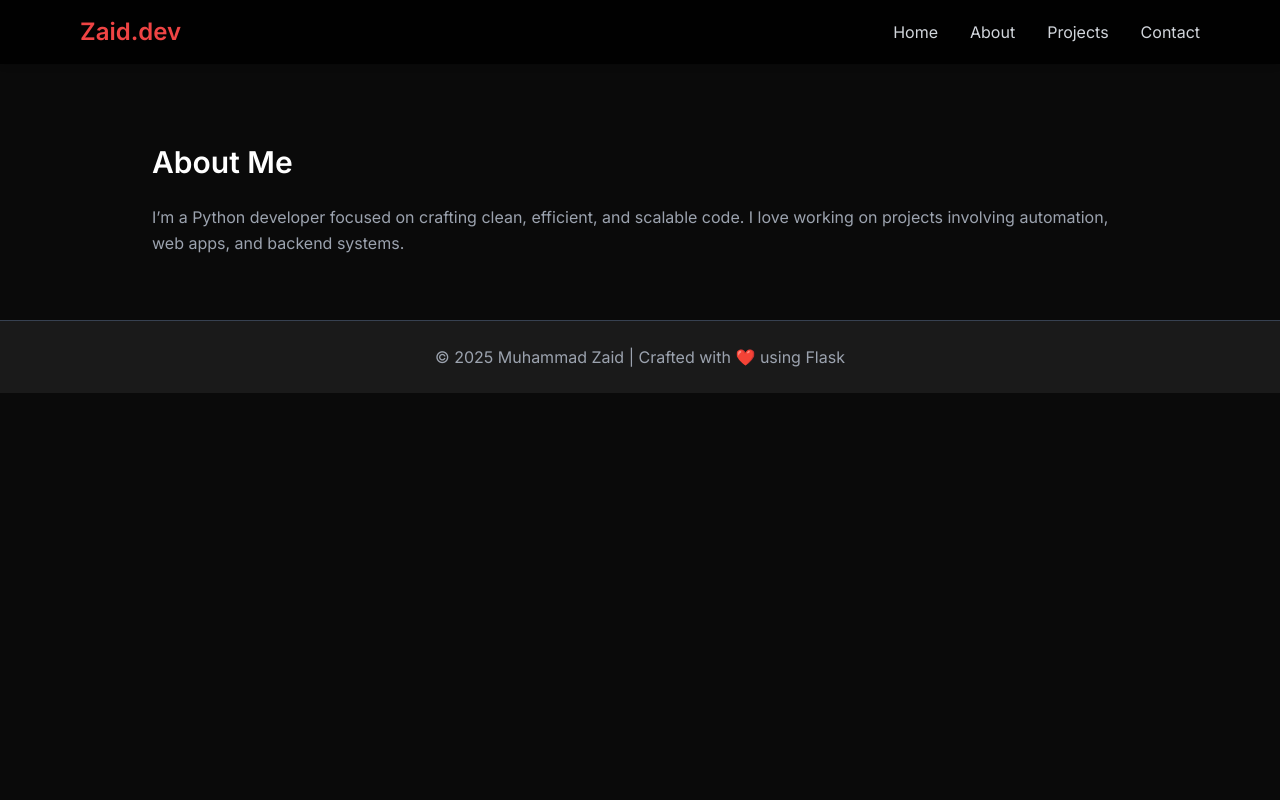
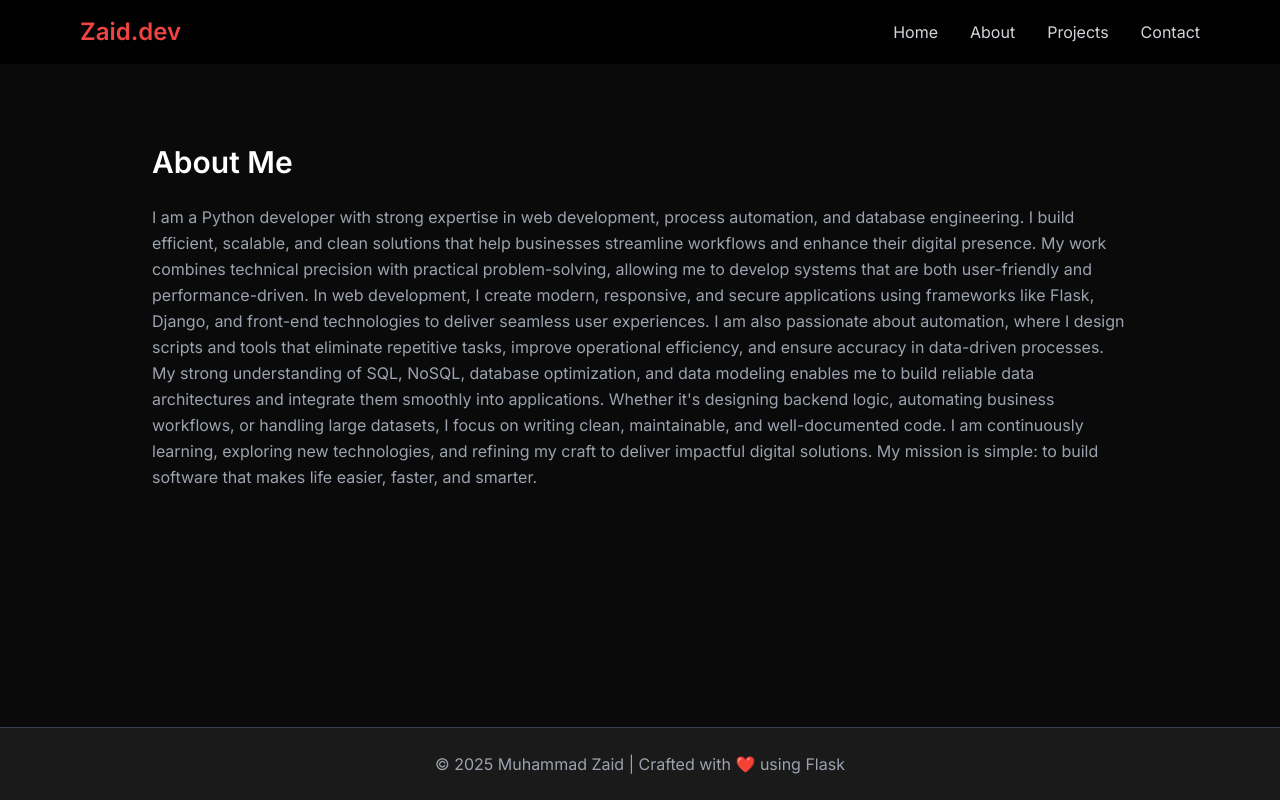
Before and after one commit to mzaid129/Portfolio_Website, a Flask app: page /about in a window 1280 px wide. Run offline with Flask 3, Linux system fonts and the light colour scheme; some libraries are stand-ins or nearby versions.

Commit message:
Add files via upload

```diff
--- a/portfolio/app.py
+++ b/portfolio/app.py
@@ -1,6 +1,5 @@
 from flask import Flask, render_template, request, redirect, flash, url_for
 import smtplib
-import sqlite3
 from email.mime.text import MIMEText
 
 app = Flask(__name__)
--- a/portfolio/templates/about.html
+++ b/portfolio/templates/about.html
@@ -3,8 +3,7 @@
 <section class="max-w-5xl mx-auto px-6 mt-16" data-aos="fade-up">
   <h2 class="text-3xl font-bold text-white mb-6">About Me</h2>
   <p class="text-gray-400 leading-relaxed">
-    I’m a Python developer focused on crafting clean, efficient, and scalable code.
-    I love working on projects involving automation, web apps, and backend systems.
+    I am a Python developer with strong expertise in web development, process automation, and database engineering. I build efficient, scalable, and clean solutions that help businesses streamline workflows and enhance their digital presence. My work combines technical precision with practical problem-solving, allowing me to develop systems that are both user-friendly and performance-driven. In web development, I create modern, responsive, and secure applications using frameworks like Flask, Django, and front-end technologies to deliver seamless user experiences. I am also passionate about automation, where I design scripts and tools that eliminate repetitive tasks, improve operational efficiency, and ensure accuracy in data-driven processes. My strong understanding of SQL, NoSQL, database optimization, and data modeling enables me to build reliable data architectures and integrate them smoothly into applications. Whether it's designing backend logic, automating business workflows, or handling large datasets, I focus on writing clean, maintainable, and well-documented code. I am continuously learning, exploring new technologies, and refining my craft to deliver impactful digital solutions. My mission is simple: to build software that makes life easier, faster, and smarter.
   </p>
 </section>
 {% endblock %}
--- a/portfolio/templates/base.html
+++ b/portfolio/templates/base.html
@@ -15,10 +15,10 @@
       theme: {
         extend: {
           colors: {
-            primary: '#ef4444',     // red accent
-            darkbg: '#0a0a0a',      // background black
-            darkcard: '#1a1a1a',    // slightly lighter section bg
-            lightgray: '#d1d5db',   // subtle gray text
+            primary: '#ef4444',
+            darkbg: '#0a0a0a',
+            darkcard: '#1a1a1a',
+            lightgray: '#d1d5db',
           },
           fontFamily: {
             sans: ['Inter', 'ui-sans-serif', 'system-ui'],
@@ -35,10 +35,7 @@
     html { scroll-behavior: smooth; font-family: 'Inter', sans-serif; }
     body { background-color: #0a0a0a; color: #e5e5e5; }
     nav { background-color: rgba(0, 0, 0, 0.85); backdrop-filter: blur(10px); }
-    .nav-link {
-      position: relative;
-      transition: color 0.3s;
-    }
+    .nav-link { position: relative; transition: color 0.3s; }
     .nav-link::after {
       content: '';
       position: absolute;
@@ -64,7 +61,8 @@
   </style>
 </head>
 
-<body class="bg-darkbg text-lightgray">
+<!-- ✨ IMPORTANT FIX HERE ✨ -->
+<body class="bg-darkbg text-lightgray min-h-screen flex flex-col">
 
   <!-- Navbar -->
   <nav class="fixed w-full z-10 top-0 shadow-md">
@@ -85,12 +83,12 @@
   <!-- Spacer for fixed navbar -->
   <div class="h-20"></div>
 
-  <!-- Main content -->
-  <main>
+  <!-- Main content (GROWS to push footer to bottom) -->
+  <main class="flex-grow">
     {% block content %}{% endblock %}
   </main>
 
-  <!-- Footer -->
+  <!-- Footer (always at bottom now) -->
   <footer class="bg-darkcard text-center py-6 mt-16 border-t border-gray-700">
     <p class="text-gray-400">© 2025 Muhammad Zaid | Crafted with ❤️ using Flask</p>
   </footer>
@@ -100,5 +98,6 @@
   <script>
     AOS.init({ duration: 1000, once: true });
   </script>
+
 </body>
 </html>
--- a/portfolio/templates/index.html
+++ b/portfolio/templates/index.html
@@ -6,7 +6,7 @@
     Hi, I'm <span class="text-primary">Muhammad Zaid</span>
   </h1>
   <p class="text-gray-400 text-lg mb-8">
-    A passionate Python developer specializing in Flask, Django, and automation.
+    A Python developer specializing in Web Development, Automation, and Databases. I build modern digital solutions that are fast, scalable, and tailored to real-world needs. Whether it's crafting a responsive web application, automating complex workflows, or designing an efficient database structure, I focus on delivering clean, reliable, and future-ready systems. On this website, you'll find my projects, skills, and the technologies I work with. Each project reflects my approach to problem-solving: understanding the challenge, crafting a smart solution, and implementing it with precision. I believe in writing code that is simple, maintainable, and impactful. Explore my work, learn more about what I do, and feel free to reach out if you'd like to collaborate on a project or discuss an idea. Let's build something amazing together.
   </p>
   <a href="/projects" class="btn-red inline-block">View My Projects</a>
 </section>
```
